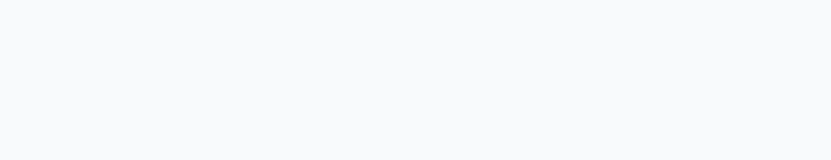
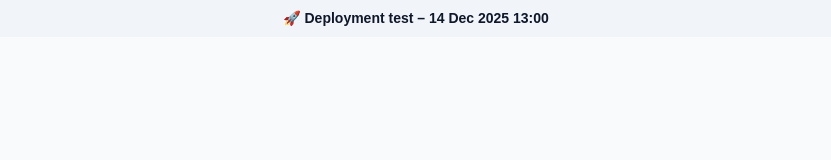
Before and after one commit to rishabh22rathi-alt/kaun-karega, a Next.js app in the folder web/: page / in a window 1280 px wide. Shown: the top 160 px of the page, without its empty margins (224-1055 px from the left). Built offline with nearby package versions, Linux system fonts and the light colour scheme; no server answers.

Commit message:
test: verify vercel deployment pipeline

```diff
--- a/web/app/page.tsx
+++ b/web/app/page.tsx
@@ -64,6 +64,20 @@ const POPULAR_AREAS = ["Sardarpura", "Shastri Nagar"];
 
 export default function Home() {
   return (
+    <>
+      <div
+        style={{
+          width: "100%",
+          background: "#f1f5f9",
+          color: "#0f172a",
+          textAlign: "center",
+          padding: "8px 12px",
+          fontWeight: 600,
+          fontSize: "14px",
+        }}
+      >
+        🚀 Deployment test – 14 Dec 2025 13:00
+      </div>
       <Suspense
         fallback={
           <div className="flex min-h-screen flex-col items-center justify-center bg-slate-50 px-4 py-10">
@@ -75,6 +89,7 @@ export default function Home() {
       >
         <PageContent />
       </Suspense>
+    </>
   );
 }
 
```
Lines whose indentation alone changed are shown as unchanged.
